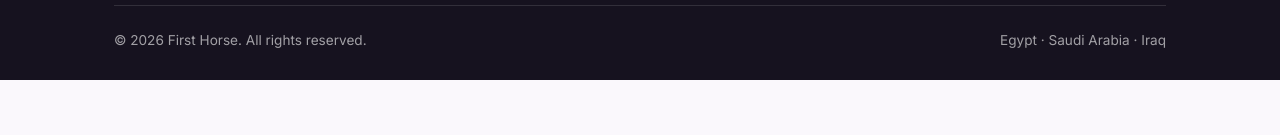
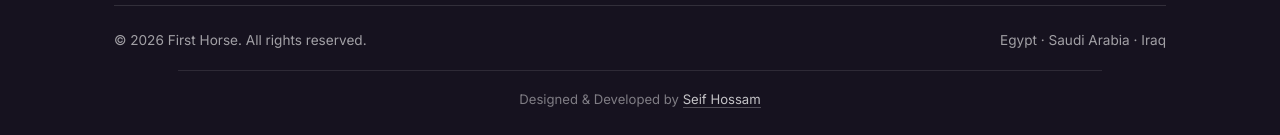
Before and after one commit to seif-cmd/Firsthorse, a plain HTML site: page index.html in a window 1280 px wide. Shown: the part 4634-4769 px from the top of the page. Before the commit the page ends 4714 px from the top, so only its background shows below. Drawn offline with Linux system fonts and the light colour scheme.

Commit message:
Add credit section to footer in index.html

```diff
--- a/index.html
+++ b/index.html
@@ -234,6 +234,9 @@
       <span>© 2026 First Horse. All rights reserved.</span>
       <span>Egypt · Saudi Arabia · Iraq</span>
     </div>
+      <div class="wrap">
+    <p class="credit">Designed & Developed by <a href="https://seif-cmd.github.io/seif../" target="_blank" rel="noopener">Seif Hossam</a></p>
+  </div>
   </div>
 </footer>
 
```
